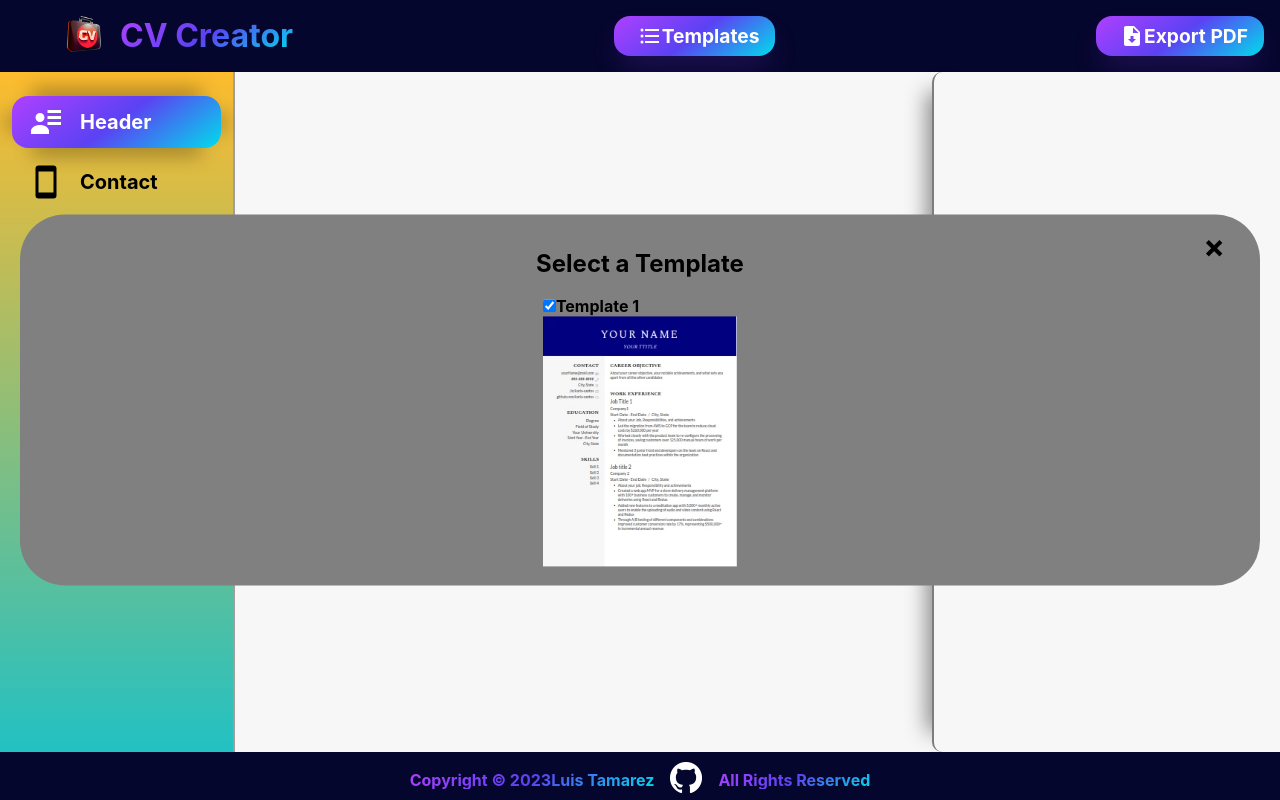
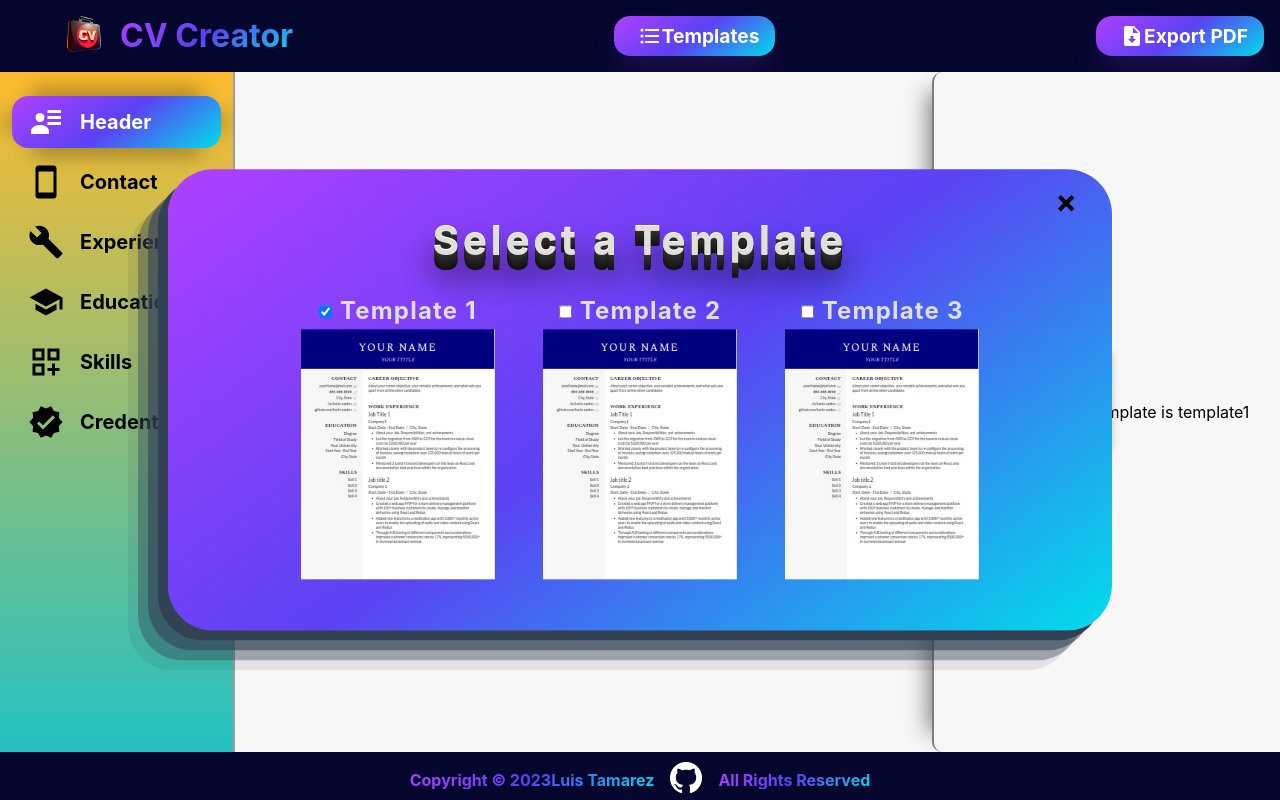
Before and after one commit to luizerkp/cv-application, a React (Create React App) app: page / in a window 1280 px wide. Both pictures are taken after a click on the button "Templates". Built offline with nearby package versions, Linux system fonts and the light colour scheme.

Commit message:
Add placeholder imgs for templates   Add modal close and opoen logic   Add Modal component styling   Add logic to close modal on click outside

```diff
--- a/src/components/Header.js
+++ b/src/components/Header.js
@@ -14,11 +14,9 @@ class Header extends Component {
   }
   handleModalOpen = () => {
     this.setState({ modalOpen: true });
-    // document.body.classList.add('modal-open');
   };
   handleModalClose = () => {
     this.setState({ modalOpen: false });
-    // document.body.classList.remove('modal-open');
   };
     render() {
       const { currentTemplate, updateCurrentTemplate } = this.props;
--- a/src/components/TemplateSelectModal.js
+++ b/src/components/TemplateSelectModal.js
@@ -3,16 +3,58 @@ import styles from "../styles/TemplateSelectModal.module.css";
 import template1 from "../imgs/template1.webp";
 
 class TemplateSelectModal extends Component {
+  constructor(props) {
+    super(props);
+    this.state = {
+      clickCount: 0,
+    };
+  }
+
+  componentDidUpdate() {
+    // add event listener if modal is open and clickCount is 0 to account for the first click
+    if (this.state.clickCount === 0 && this.props.isOpen) {
+      // console.log("adding event listener");
+      document.addEventListener("click", this.handleClickOutside);
+    }
+  }
+
+  handleClickOutside = (event) => {
+    this.setState((prevState) => ({
+      clickCount: prevState.clickCount + 1,
+    }),
+    () => {
+      // Only close modal if clickCount is greater than 1 and the click is outside the modal
+      // This is to account for the first click which opens the modal
+      const modal = document.querySelector(`.${styles.modal}`);
+      if (this.state.clickCount > 1 && modal && !modal.contains(event.target)) {
+        this.handleModalClose();
+      }
+    });
+  };
+
+  handleModalClose = () => {
+    const { onClose } = this.props;
+    this.setState({ clickCount: 0 });
+    // console.log("removing event listener");
+    document.removeEventListener("click", this.handleClickOutside);
+    onClose();
+  };
+
   render() {
-    const { currentTemplate, updateCurrentTemplate, isOpen, onClose } = this.props;
+    const { currentTemplate, updateCurrentTemplate, isOpen} = this.props;
     // console.log(currentTemplate);
     if (!isOpen) return null;
 
     return (
       <div className= {styles.modal}>
         <div className={styles['modal-content']}>
-          <span className={styles.close} onClick={onClose}>&times;</span>
-          <h2>Select a Template</h2>
+          <span className={styles.close} onClick={(e) => {
+            e.stopPropagation();
+            this.handleModalClose();
+          }}>
+            &times;
+          </span>
+          <h2 className={styles['modal-content-header']}>Select a Template</h2>
           <div className= {styles['template-select']}>
             <div className={styles['template-select-item']}>
               <div className={styles['template-select-input']}>
@@ -26,36 +68,36 @@ class TemplateSelectModal extends Component {
                 />
                 <label htmlFor="template1">Template 1</label>
               </div>
-              <img src={template1} className= {styles['template-select-img']} alt="Template numbe 1" />
+              <img src={template1} className= {styles['template-select-img']} alt="Template number 1" />
             </div>
-            {/* <div className="template-select-item">
-              <label htmlFor="template2">Template 2</label>
-              <div>
+            <div className={styles['template-select-item']}>
+              <div className={styles['template-select-input']}>
                 <input
-                  type="radio"
+                type="checkbox"
                 id="template2"
                 name="template"
                 value="template2"
                 checked={currentTemplate === "template2"}
                 onChange={(event) => updateCurrentTemplate(event.target.value)}
                 />
-                <img src={template2} alt="Template number 2" />
+                <label htmlFor="template2">Template 2</label>
               </div>
-            </div> */}
-            {/* <div className="template-select-item">
-              <label htmlFor="template3">Template 3</label>
-              <div>
+              <img src={template1} className= {styles['template-select-img']} alt="Template number 2" />
+            </div>
+            <div className={styles['template-select-item']}>
+              <div className={styles['template-select-input']}>
                 <input
-                  type="radio"
+                type="checkbox"
                 id="template3"
                 name="template"
                 value="template3"
                 checked={currentTemplate === "template3"}
                 onChange={(event) => updateCurrentTemplate(event.target.value)}
                 />
-                <img src={template2} alt="Template number 2" />
+                <label htmlFor="template3">Template 3</label>
               </div>
-            </div> */}
+              <img src={template1} className= {styles['template-select-img']} alt="Template number 3" />
+            </div>
           </div>
         </div>
       </div>
--- a/src/styles/TemplateSelectModal.module.css
+++ b/src/styles/TemplateSelectModal.module.css
@@ -3,12 +3,11 @@
   top: 50%;
   left: 50%;
   transform: translate(-50%, -50%);
-  background-color: gray;
-  padding: 20px;
+  padding: 3rem 1.5rem;
   box-shadow: 0 2px 8px rgba(0, 0, 0, 0.2);
   z-index: 9999;
   color: black;
-  width: 90%;
+  width: 70%;
 }
 
 .modal-content {
@@ -19,13 +18,30 @@
   flex-direction: column;
   top: 50%;
   left: 50%;
-  width: 50%;
   transform: translate(-50%, -50%);
-  padding: 1rem 1.5rem;
+  padding-bottom: 3rem;
+  padding-top: 1rem;
   border-radius: 45px;
   font-weight: bolder;
-  background-color: gray;
   width: 100%;
+  box-shadow: -10px 10px 0px rgba(51, 65, 85, 1), -20px 20px 0px rgba(51, 65, 85, 0.6), -30px 30px 0px rgba(51, 65, 85, 0.4), -40px 40px 0px rgba(51, 65, 85, 0.1);
+  background-image: linear-gradient(144deg,#AF40FF, #5B42F3 50%,#00DDEB);
+}
+
+.template-select {
+  display: flex;
+  gap: 3rem;
+}
+
+.template-select-input {
+  display: flex;
+  justify-content: center;
+  align-items: center;
+  gap: .5rem;
+  font-size: 1.5rem;
+  color: #e0dfdc;
+  letter-spacing: .05em;
+  margin-bottom: .25rem;
 }
 
 .close {
@@ -35,6 +51,7 @@
   font-size: 32px;
   font-weight: bold;
 }
+
 .close:hover {
   cursor: pointer;
 }
@@ -44,6 +61,9 @@
   width: auto;
 }
 
-.modal-open {
-  background-color: rgba(0, 0, 0, 0.6);
+.modal-content-header {
+  font-size: 2.5rem;
+  color: #e0dfdc;
+  letter-spacing: .1em;
+  text-shadow: 0 -1px 0 #fff, 0 1px 0 #2e2e2e, 0 2px 0 #2c2c2c, 0 3px 0 #2a2a2a, 0 4px 0 #282828, 0 5px 0 #262626, 0 6px 0 #242424, 0 7px 0 #222, 0 8px 0 #202020, 0 9px 0 #1e1e1e, 0 10px 0 #1c1c1c, 0 11px 0 #1a1a1a, 0 12px 0 #181818, 0 13px 0 #161616, 0 14px 0 #141414, 0 15px 0 #121212, 0 22px 30px rgba(0,0,0,0.9);
 }
```
Lines whose indentation alone changed are shown as unchanged.
